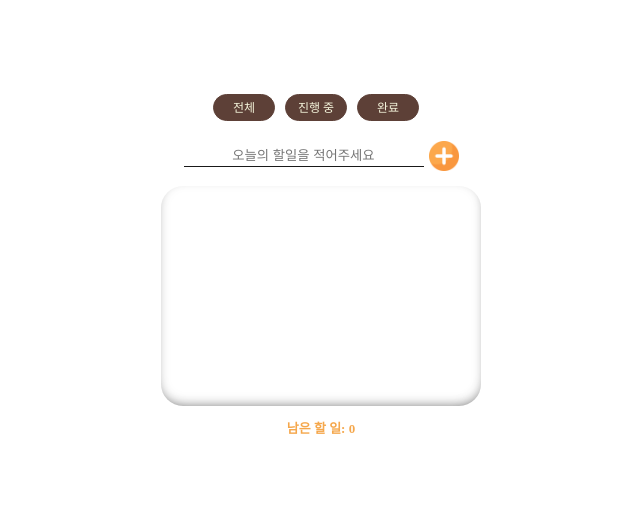
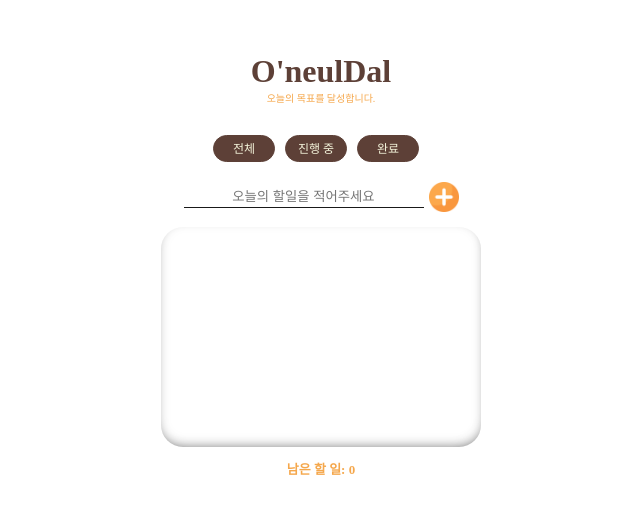
Before and after one commit to sasohameul/react-mini-project, a React (Create React App) app: page /NewPage in a window 1280 px wide. Shown: the part 135-648 px from the top of the page, without its empty margins (319-959 px from the left). Built offline with nearby package versions, Linux system fonts and the light colour scheme.

Commit message:
Add todoList's title

```diff
--- a/src/NewPage.js
+++ b/src/NewPage.js
@@ -77,6 +77,10 @@ const NewPage = (props) => {
   const remainingTodo = todo.filter(item => !item.done).length;
   return (
     <StyledBack>
+      <div style={{display: "flex", flexDirection:"column", alignItems:"center", marginBottom:"30px"}}>
+      <h1 style={{color:"#5d4037"}}>O'neulDal</h1>
+      <p style={{fontSize:"10px", color: "#f5a74b"}}>오늘의 목표를 달성합니다.</p>
+      </div>
       <FilteredButton />
       <ToDoForm onCreateTodo={onCreateTodo} />
       <TodoList
```
